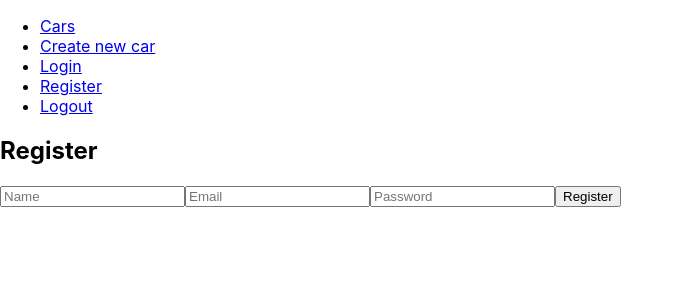
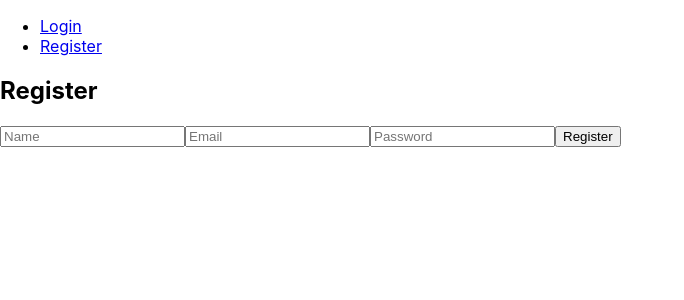
Before and after one commit to marijanikolovski/cars-app, a React (Create React App) app: page /register in a window 1280 px wide. Shown: the top 300 px of the page, without its empty margins (0-684 px from the left). Built offline with nearby package versions, Linux system fonts and the light colour scheme.

Commit message:
Auth and guest guard

```diff
--- a/src/App.js
+++ b/src/App.js
@@ -1,37 +1,9 @@
-import { Link, useHistory } from 'react-router-dom';
 import { Router } from './Router'
-import { authService } from './service/AuthService';
 
 function App() {
-  const history = useHistory();
-
-  async function handleLogout() {
-    await authService.logout();
-    console.log('logout je uspeo')
-    history.push('/login')
-  }
 
   return (
     <div className="App">
-      <nav>
-        <ul>
-          <li>
-            <Link to="/cars">Cars</Link>
-          </li>
-          <li>
-            <Link to="/add">Create new car</Link>
-          </li>
-            <li>
-              <Link to="/login">Login</Link>
-            </li>
-            <li>
-              <Link to="/register">Register</Link>
-            </li>
-            <li>
-              <Link to="/logout" onClick={handleLogout}>Logout</Link>
-            </li>
-        </ul>
-      </nav>
       <Router />
     </div>
   );
--- a/src/Router.jsx
+++ b/src/Router.jsx
@@ -1,32 +1,57 @@
 import React from 'react'
-import { Switch, Route } from 'react-router-dom';
+import { Switch, Route, Redirect } from 'react-router-dom';
 import { SingleCar } from './pages/SingleCar';
 import { AddCar } from './pages/AddCar'
 import { AppCars } from './pages/AppCars'
 import { AppLogin } from './pages/AppLogin';
 import { AppRegister } from './pages/AppRegister';
+import { AppLogout } from './pages/AppLogout';
+import useAuth from './hooks/useAuth';
+
+const AuthRoute = ({ children, ...rest }) => {
+    const{ user } = useAuth()
+
+    return (
+        <Route {...rest}>
+            {user.email ? children : <Redirect to="/login"/>}
+        </Route>
+        )
+}
+
+const GuestRoute = ({ children, ...rest }) => {
+    const{ user } = useAuth()
+
+    return (
+        <Route {...rest}>
+            {user.email ? <Redirect to="/cars"/> : children}
+        </Route>
+    )
+}
 
 export const Router = () => {
   return (
     <Switch>
-        <Route exact path='/cars'>
+        <AuthRoute exact path='/cars'>
             <AppCars />
-        </Route>
-        <Route path='/cars/:id'>
+        </AuthRoute>
+        <AuthRoute path='/cars/:id'>
             <SingleCar />
-        </Route>
-        <Route path='/add'>
+        </AuthRoute>
+        <AuthRoute path='/add'>
             <AddCar />
-        </Route>
-        <Route path='/edit/:id'>
+        </AuthRoute>
+        <AuthRoute path='/edit/:id'>
             <AddCar />
-        </Route>
-        <Route path='/login'>
+        </AuthRoute>
+        <GuestRoute path='/login'>
             <AppLogin />
-        </Route>
-        <Route path='/register'>
+        </GuestRoute>
+        <GuestRoute path='/register'>
             <AppRegister />
-        </Route>
+        </GuestRoute>
+        <AuthRoute path='/logout'>
+            <AppLogout />
+        </AuthRoute>
     </Switch>
   )
 }
--- /dev/null
+++ b/src/hooks/useAuth.jsx
@@ -0,0 +1,63 @@
+import React, { createContext, useContext, useState, useEffect } from "react";
+import { useHistory } from "react-router-dom";
+
+import { authService } from "../service/AuthService";
+
+const AuthContext = createContext(null);
+
+export function AuthProvider({ children }) {
+  const history = useHistory();
+  const [user, setUser] = useState({});
+
+  const handleLogin = async (data) => {
+    const response = await authService.login(data);
+    setUser(response.user);
+    history.push("/cars");
+  };
+
+  const handleLogout = async () => {
+    await authService.logout();
+    history.push("/login");
+  };
+
+  const handleRegister = async (data) => {
+    const response = await authService.register(data);
+      setUser(response.user);
+      console.log("Registration successful.");
+      history.push("/cars");
+  };
+
+  const handleRefreshToken = async () => {
+    const token = handleGetItemFromLS("token");
+
+    if (token) {
+      const { user } = await authService.refresh();
+      setUser(user);
+    }
+  };
+
+  const handleGetItemFromLS = (value) => {
+    return localStorage.getItem(value);
+  };
+
+  useEffect(() => {
+    handleRefreshToken();
+  }, []);
+
+  return (
+    <AuthContext.Provider
+      value={{
+        user,
+        login: handleLogin,
+        register: handleRegister,
+        logout: handleLogout
+      }}
+    >
+      {children}
+    </AuthContext.Provider>
+  );
+}
+
+export default function useAuth() {
+  return useContext(AuthContext);
+}
--- a/src/index.js
+++ b/src/index.js
@@ -4,11 +4,17 @@ import './index.css';
 import App from './App';
 import reportWebVitals from './reportWebVitals';
 import { BrowserRouter } from 'react-router-dom';
+import DefaultLayout from './layout';
+import { AuthProvider } from './hooks/useAuth';
 
 const root = ReactDOM.createRoot(document.getElementById('root'));
 root.render(
   <BrowserRouter>
-    <App />
+    <AuthProvider>
+      <DefaultLayout>
+        <App />
+      </DefaultLayout>
+    </AuthProvider>
   </BrowserRouter>
 );
 
--- /dev/null
+++ b/src/layout/Navbar.jsx
@@ -0,0 +1,43 @@
+import React from "react";
+import { Link, useHistory } from 'react-router-dom';
+import useAuth from "../hooks/useAuth";
+import { authService } from "../service/AuthService";
+
+export const Navbar = ({onLogout}) => {
+    // const history = useHistory();
+    const{ user } = useAuth()
+
+  return (
+    <nav>
+      <ul>
+        {user.email && (
+          <li>
+            <Link to="/cars">Cars</Link>
+          </li>
+        )}
+        {user.email && (
+        <li>
+          <Link to="/add">Create new car</Link>
+        </li>
+        )}
+        {!user.email && (
+        <li>
+          <Link to="/login">Login</Link>
+        </li>
+        )}
+        {!user.email && (
+        <li>
+          <Link to="/register">Register</Link>
+        </li>
+        )}
+        {user.email && (
+        <li>
+          <Link to="/logout" onClick={onLogout}>
+            Logout
+          </Link>
+        </li>
+        )}
+      </ul>
+    </nav>
+  );
+};
--- /dev/null
+++ b/src/layout/index.jsx
@@ -0,0 +1,19 @@
+import React, { children } from 'react'
+import useAuth from '../hooks/useAuth'
+import { Navbar } from './Navbar'
+
+const DefaultLayout = ({children}) => {
+    const { user, login} = useAuth();
+    return (
+        <div>
+            <div>
+                <Navbar />
+            </div>
+            <div>
+                {children}
+            </div>
+        </div>
+    )
+}
+
+export default DefaultLayout
--- a/src/pages/AppLogin.jsx
+++ b/src/pages/AppLogin.jsx
@@ -1,27 +1,25 @@
 import { useState } from "react";
-import { useHistory } from "react-router-dom";
 import { LoginComponent } from "../component/LoginComponent";
-import { authService } from "../service/AuthService";
+import useAuth from "../hooks/useAuth";
 
 export const AppLogin = () => {
-    const history = useHistory();
-    const [user, setUser] = useState({
+    const { user, login } = useAuth();
+    const [newUser, setNewUser] = useState({
       email: "",
       password: "",
     });
 
     const handleOnLogin = async (e) => {
       e.preventDefault();
-      await authService.login(user);
+      await login(newUser);
       console.log("login successfully");
-      history.push('/cars');
     };
 
   return (
     <div>
         <LoginComponent
-            user={user}
-            setUser={setUser}
+            user={newUser}
+            setUser={setNewUser}
             onLogin={handleOnLogin}
         />
     </div>
--- /dev/null
+++ b/src/pages/AppLogout.jsx
@@ -0,0 +1,19 @@
+import React from 'react'
+import useAuth from '../hooks/useAuth';
+import { Navbar } from '../layout/Navbar';
+
+export const AppLogout = () => {
+    const { user, logout } = useAuth
+
+    async function handleLogout() {
+      await logout();
+      console.log('logout successfully')
+    }
+  return (
+    <div>
+        <Navbar
+            onLogout={handleLogout}
+        />
+    </div>
+  )
+}
--- a/src/pages/AppRegister.jsx
+++ b/src/pages/AppRegister.jsx
@@ -1,11 +1,11 @@
 import React, { useState } from "react";
 import { useHistory } from "react-router-dom";
-import { authService } from "../service/AuthService";
 import { RegisterComponent } from "../component/RegisterComponent";
+import useAuth from "../hooks/useAuth";
 
 export const AppRegister = () => {
-  const history = useHistory();
-  const [user, setUser] = useState({
+  const { user, register } = useAuth();
+  const [newUser, setNewUser] = useState({
     name: "",
     email: "",
     password: ""
@@ -13,16 +13,15 @@ export const AppRegister = () => {
 
   async function handleSubmit(e) {
     e.preventDefault();
-    await authService.register(user);
-    history.push("/cars");
+    await register(newUser);
     console.log("register successfully");
   }
 
   return (
     <div>
          <RegisterComponent
-          user={user}
-          setUser={setUser}
+          user={newUser}
+          setUser={setNewUser}
           onSubimt={handleSubmit}
          />
     </div>
--- a/src/service/AuthService.jsx
+++ b/src/service/AuthService.jsx
@@ -21,8 +21,8 @@ class AuthService {
     try {
       let response = await this.axiosInstance.post("/register", data);
       if (response.data.status === "success") {
-        localStorage.setItem("token", response.data.authorisation.token);
-        this.setAxiosAuthorizationHeader(response.data.authorisation.token);
+        localStorage.setItem("token", response.data.authorization.token);
+        this.setAxiosAuthorizationHeader(response.data.authorization.token);
         return response.data;
       }
     } catch (error) {}
```
